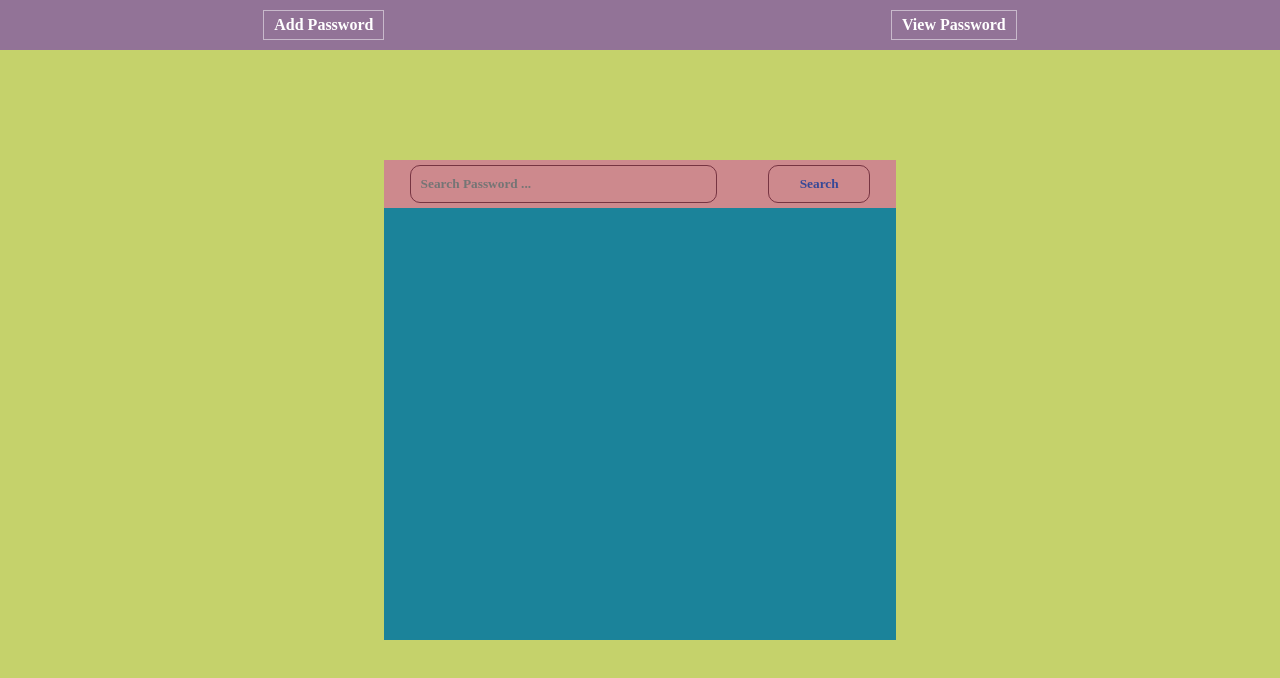
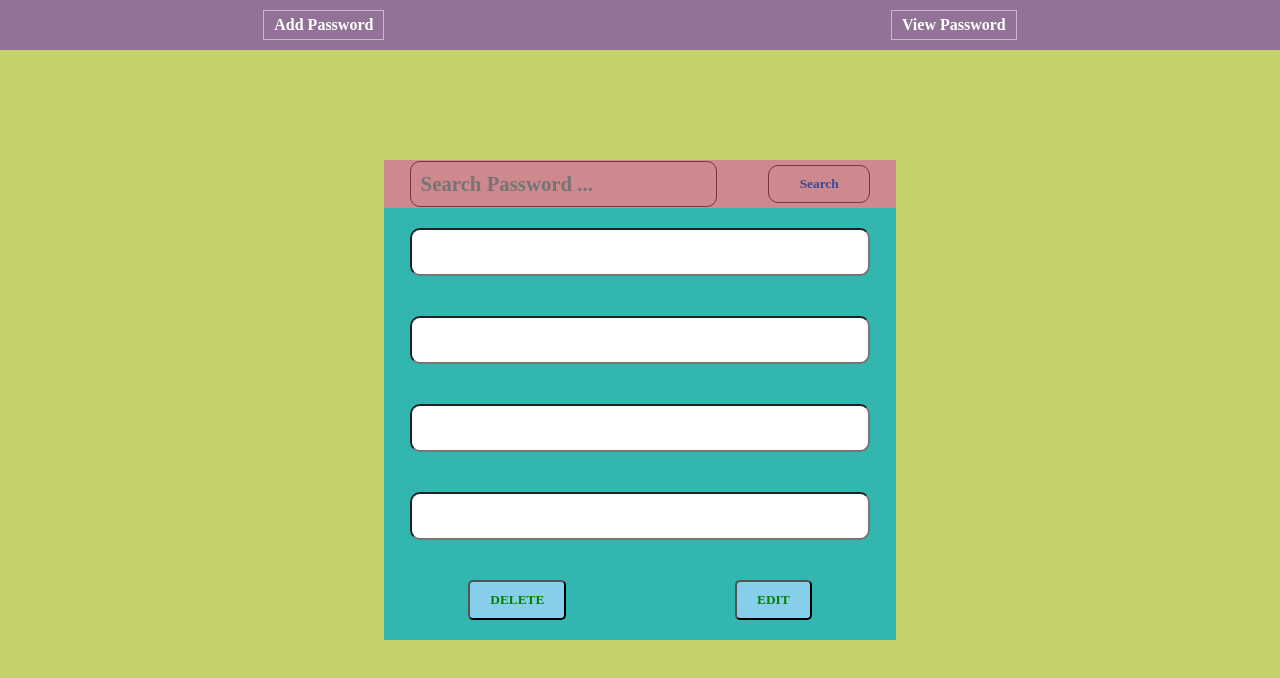
Before and after one commit to CodeQuillCrafts/PasswordManagerUsingHTMLCSSANDJAVASCRIPT, a plain HTML site: page viewPasswords.html in a window 1280 px wide. Drawn offline with Linux system fonts and the light colour scheme.

Commit message:
final ui

```diff
--- a/style.css
+++ b/style.css
@@ -96,9 +96,11 @@ nav a {
 }
 
 .viewer .search input {
+    width: 99%;
+    text-overflow: ellipsis;
     border-radius: 10px;
     padding: 10px;
-    background: none;
+    background: transparent;
     border: 1px solid rgba(83, 17, 35, 0.7);
     color: rgba(18, 57, 154, 0.8);
     font-weight: 900;
@@ -106,13 +108,14 @@ nav a {
 
 .viewer .search input[type="search"] {
     width: 60%;
+    font-size: 1.3rem;
 }
 
 .viewer .search input[type="submit"] {
     width: 20%;
 }
 
-.vieweraction {
+.Allpasswords {
     position: absolute;
     top: 10%;
     overflow-y: auto;
@@ -131,11 +134,27 @@ nav a {
 
 .passData>input {
     font-weight: bold;
-    font-size: 1rem;
+    font-size: 1.3rem;
     border-radius: 10px;
     padding: 10px;
     width: 100%;
     color: green;
-    width: 99%;
+    width: 90%;
     text-overflow: ellipsis;
 }
+
+.passData .actions {
+    display: flex;
+    justify-content: space-around;
+    align-items: center;
+    width: 100%;
+}
+
+.actions>input {
+    font-weight: bold;
+    padding: 10px 20px;
+    border-radius: 5px;
+    background-color: skyblue;
+    color: green;
+    text-transform: uppercase;
+}
--- a/viewPasswords.html
+++ b/viewPasswords.html
@@ -20,13 +20,17 @@
             <input type="search" placeholder="Search Password ..." required>
             <input type="submit" value="Search">
         </form>
-        <div class="vieweraction">
-            <!-- <div class="passData">
+        <div class="Allpasswords">
+            <div class="passData">
                 <input type="text" name="" id="">
                 <input type="text" name="" id="">
                 <input type="text" name="" id="">
                 <input type="text" name="" id="">
-            </div> -->
+                <div class="actions">
+                    <input type="button" value="Delete">
+                    <input type="button" value="Edit">
+                </div>
+            </div>
             <!-- <hr> -->
         </div>
     </div>
```
